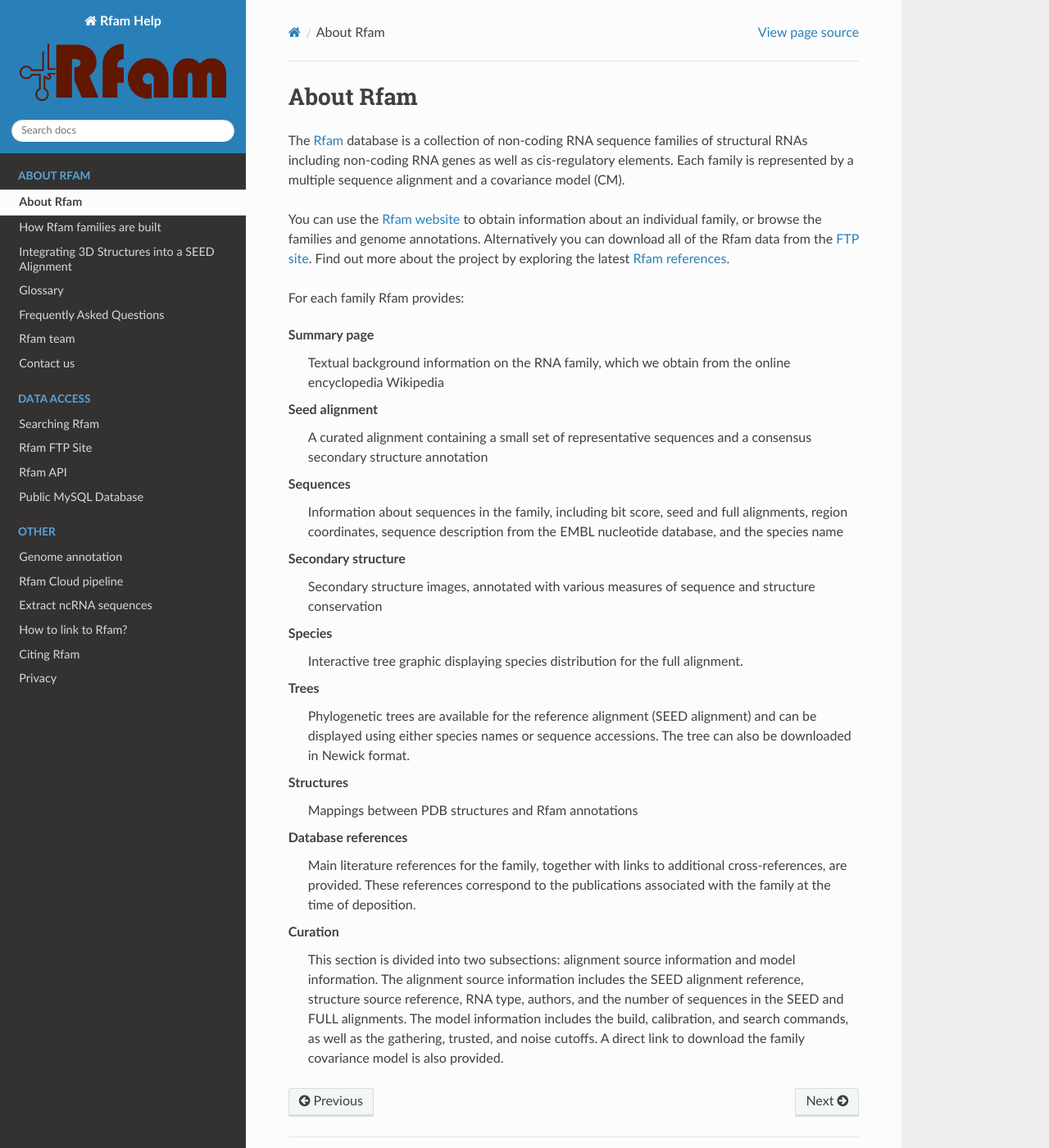
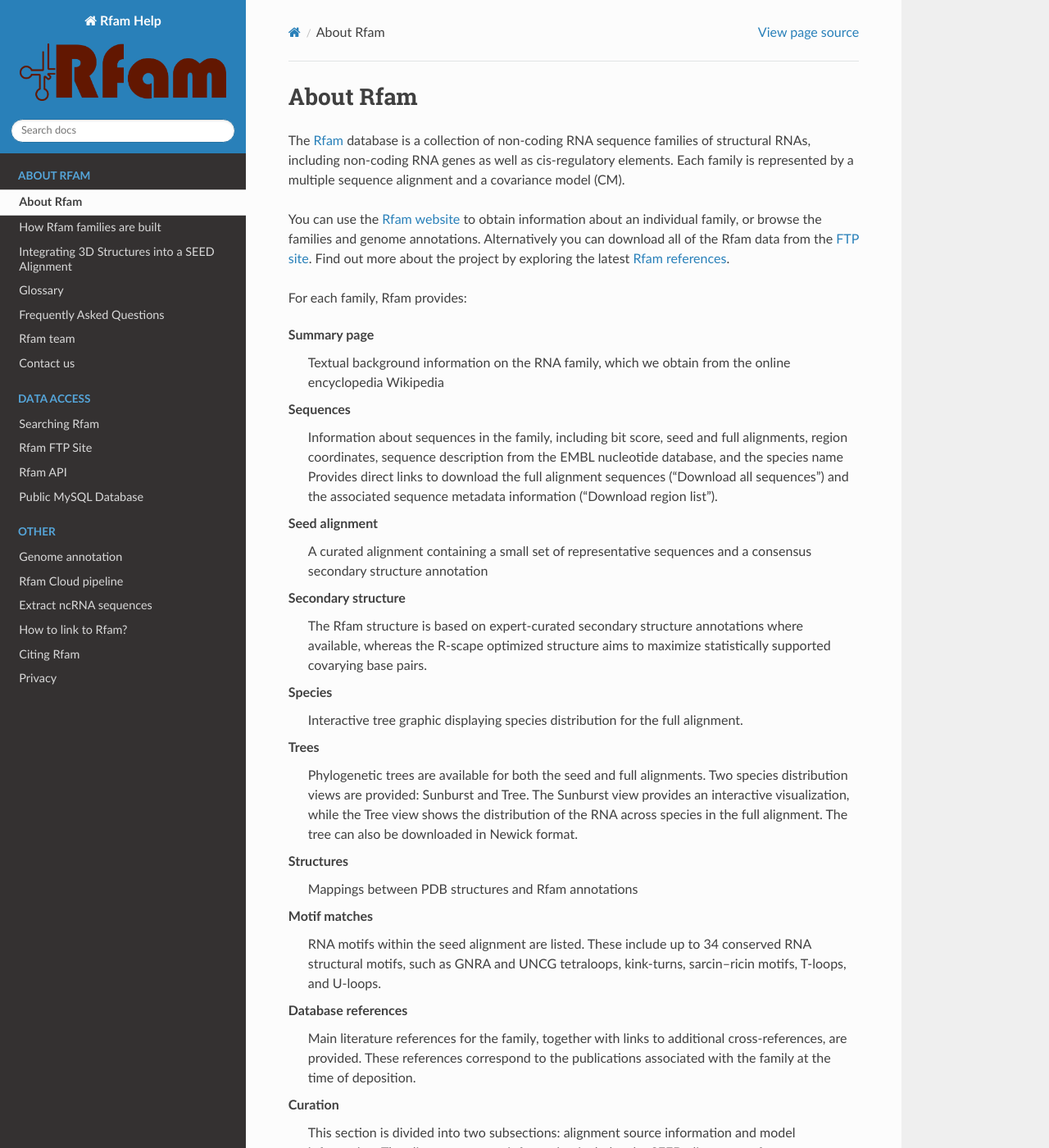
Before and after one commit to Rfam/rfam-docs, a Sphinx documentation site: the page built from docs/source/about-rfam.rst, in a window 1280 px wide and 1400 px high. Shown: the whole window at 82% size. Built offline with Sphinx 7.4.7 and the Read the Docs theme 3.1.0, drawn with Linux system fonts in a browser that asks for light colours; pages that are not in the unit, such as notebooks, are missing from menus.

Commit message:
Update about-rfam.rst
Almost, I just need to double check that is compleate

```diff
--- a/docs/source/about-rfam.rst
+++ b/docs/source/about-rfam.rst
@@ -2,7 +2,7 @@
 ==========
 
 The `Rfam <http://rfam.org>`_ database is a collection of non-coding RNA sequence families of
-structural RNAs including non-coding RNA genes as well as
+structural RNAs, including non-coding RNA genes as well as
 cis-regulatory elements. Each family is represented by a multiple
 sequence alignment and a covariance model (CM).
 
@@ -12,37 +12,42 @@
 all of the Rfam data from the `FTP site <https://ftp.ebi.ac.uk/pub/databases/Rfam/CURRENT>`_.
 Find out more about the project by exploring the latest :ref:`citing-rfam:Rfam references`.
 
-For each family Rfam provides:
+For each family, Rfam provides:
 
 **Summary page**
   Textual background information on the RNA family, which we obtain from
   the online encyclopedia Wikipedia
 
+**Sequences**
+  Information about sequences in the family, including bit score, seed
+  and full alignments, region coordinates, sequence description from
+  the EMBL nucleotide database, and the species name
+  Provides direct links to download the full alignment sequences (“Download all sequences”) and the associated sequence metadata information (“Download region list”).
+
 **Seed alignment**
   A curated alignment containing a small set of representative sequences
   and a consensus secondary structure annotation
 
-**Sequences**
-  Information about sequences in the family, including bit score, seed
-  and full alignments, region coordinates, sequence description from
-  the EMBL nucleotide database, and the species name
-
 **Secondary structure**
-  Secondary structure images, annotated with various measures of sequence
-  and structure conservation
+  The Rfam structure is based on expert-curated secondary structure annotations where available, whereas the R-scape optimized structure aims to maximize statistically supported covarying base pairs.
 
 **Species**
   Interactive tree graphic displaying species distribution for the full
   alignment.
 
 **Trees**
-  Phylogenetic trees are available for the reference alignment (SEED alignment) and can be displayed using either species names or sequence accessions. The tree can also be downloaded in Newick format.
+  Phylogenetic trees are available for both the seed and full alignments. Two species distribution views are provided: Sunburst and Tree. The Sunburst view provides an interactive visualization, while the Tree view shows the distribution of the RNA across species in the full alignment. The tree can also be downloaded in Newick format.
 
 **Structures**
   Mappings between PDB structures and Rfam annotations
+
+**Motif matches**
+  RNA motifs within the seed alignment are listed. These include up to 34 conserved RNA structural motifs, such as GNRA and UNCG tetraloops, kink-turns, sarcin–ricin motifs, T-loops, and U-loops.
 
 **Database references**
   Main literature references for the family, together with links to additional cross-references, are provided. These references correspond to the publications associated with the family at the time of deposition.
 
 **Curation**
   This section is divided into two subsections: alignment source information and model information. The alignment source information includes the SEED alignment reference, structure source reference, RNA type, authors, and the number of sequences in the SEED and FULL alignments. The model information includes the build, calibration, and search commands, as well as the gathering, trusted, and noise cutoffs. A direct link to download the family covariance model is also provided.
+
+**Publications**
```
